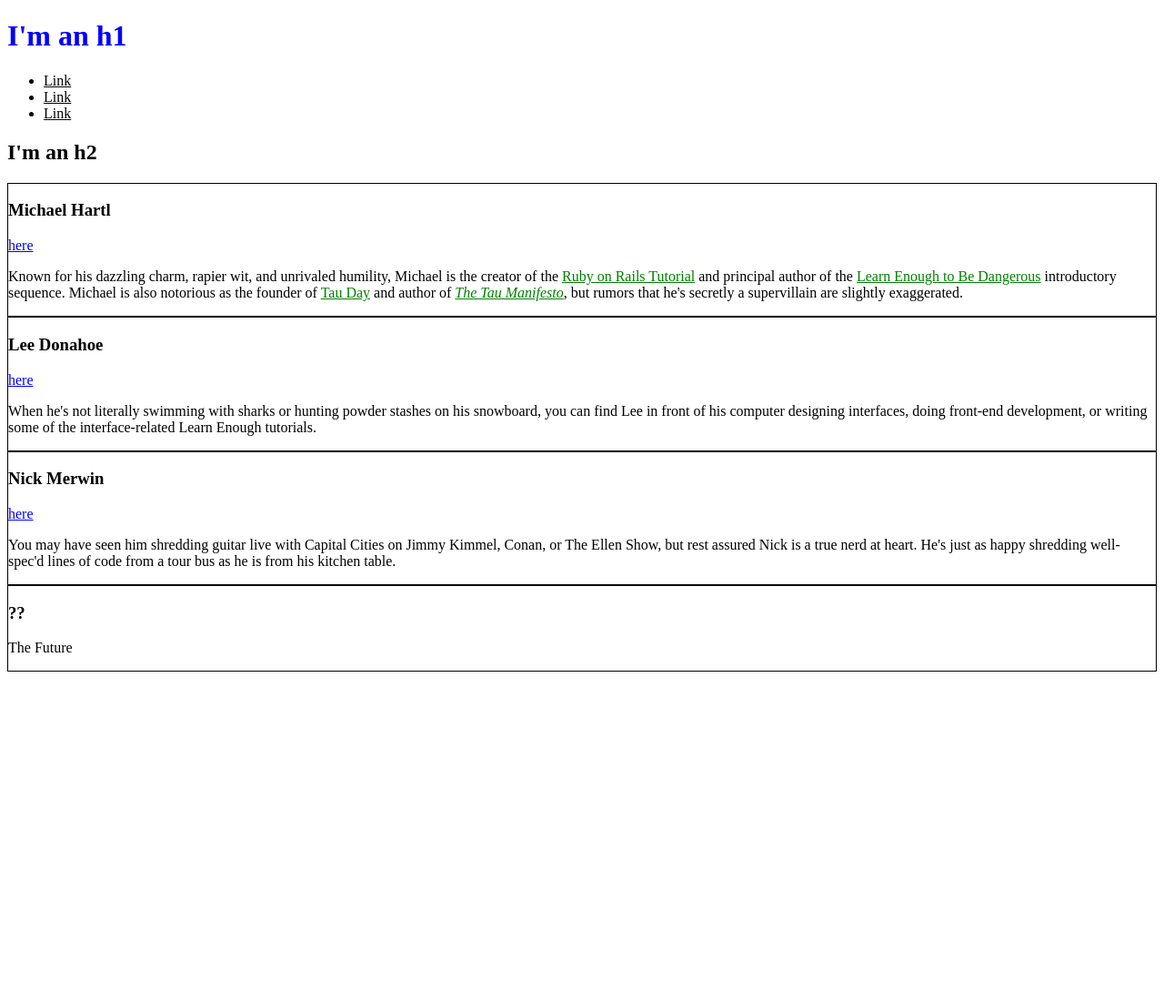
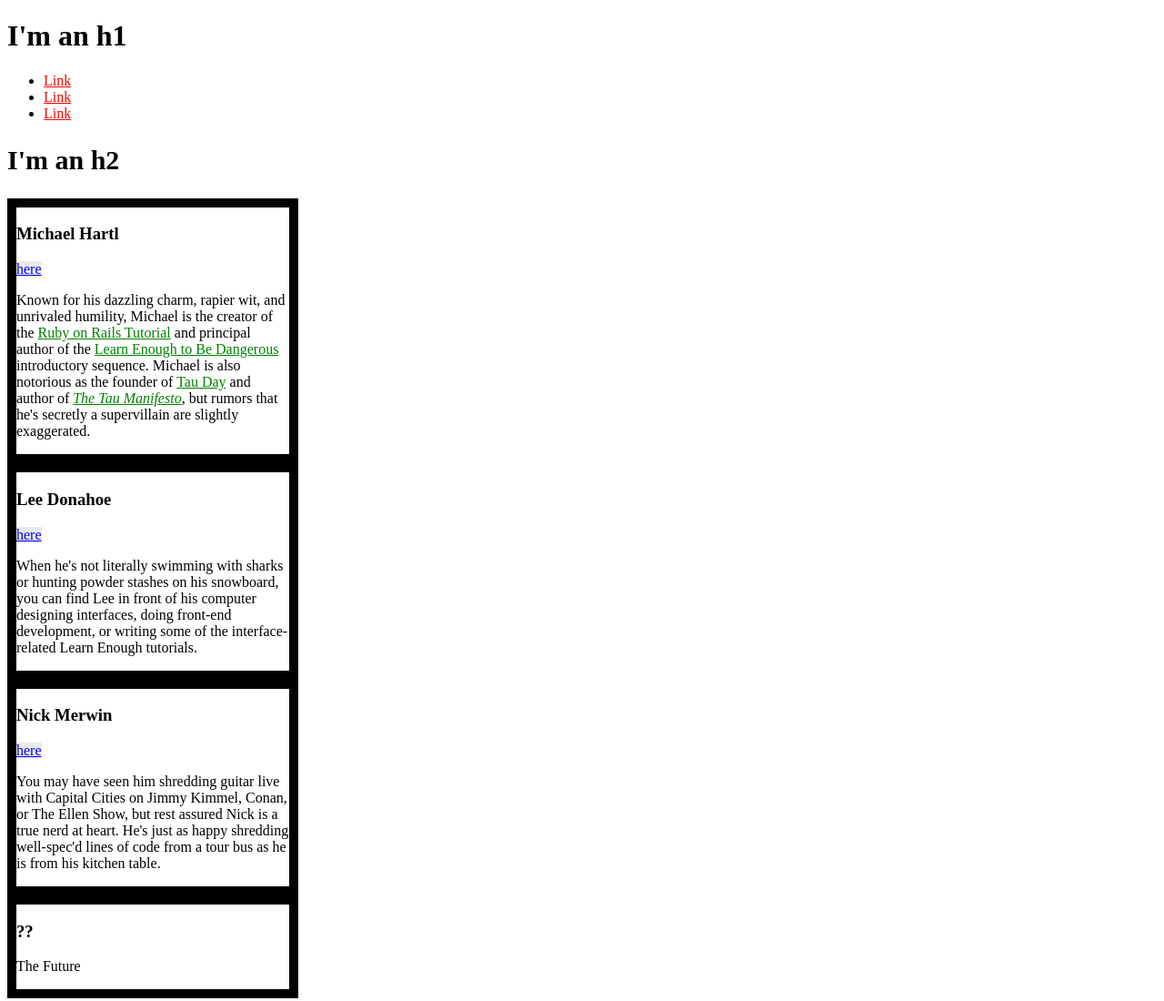
Before and after one commit to crazyhacker101/CSS-Wars, a plain HTML site: page index.html in a window 1280 px wide. Shown: the whole page at 91% size. Before the commit the page ends 800 px from the top, so only its background shows below. Drawn offline with Linux system fonts and the light colour scheme.

Commit message:
Add css hex colors and mess with absolute sizes

```diff
--- a/index.html
+++ b/index.html
@@ -6,19 +6,24 @@
     <meta charset="utf-8">
     <style>
         /* GLOBAL STYLES  */
+        a {
+            color: #ff0000;
+        }
 
-        a {
-            color: black;
+        h2 {
+            font-size: 30px;
         }
 
         /* SOCIAL STYLES */
         .social-link {
-            color: blue;
+            background-color: rgba(150, 150, 150, 0.2);
+            color: #0000ff;
         }
 
         /* BIO STYLES */
         .bio-box {
-            border: 1px solid black;
+            border: 10px solid black;
+            width: 300px;
         }
 
         .bio-copy a {
@@ -28,7 +33,7 @@
 </head>
 
 <body>
-    <h1 class="social-link">I'm an h1</h1>
+    <h1>I'm an h1</h1>
     <ul>
         <li>
             <a href="https://example.com/">Link</a>
```
